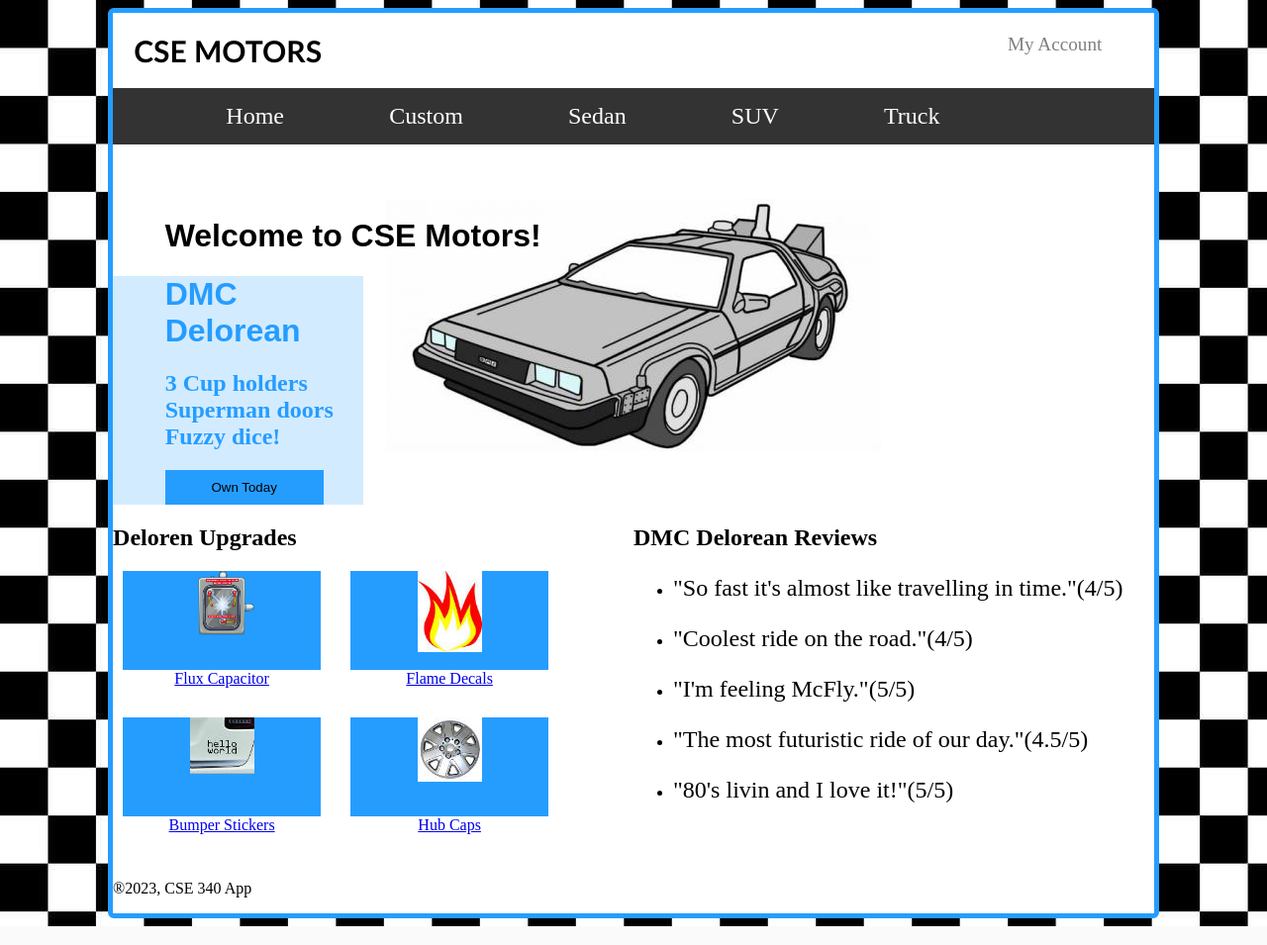
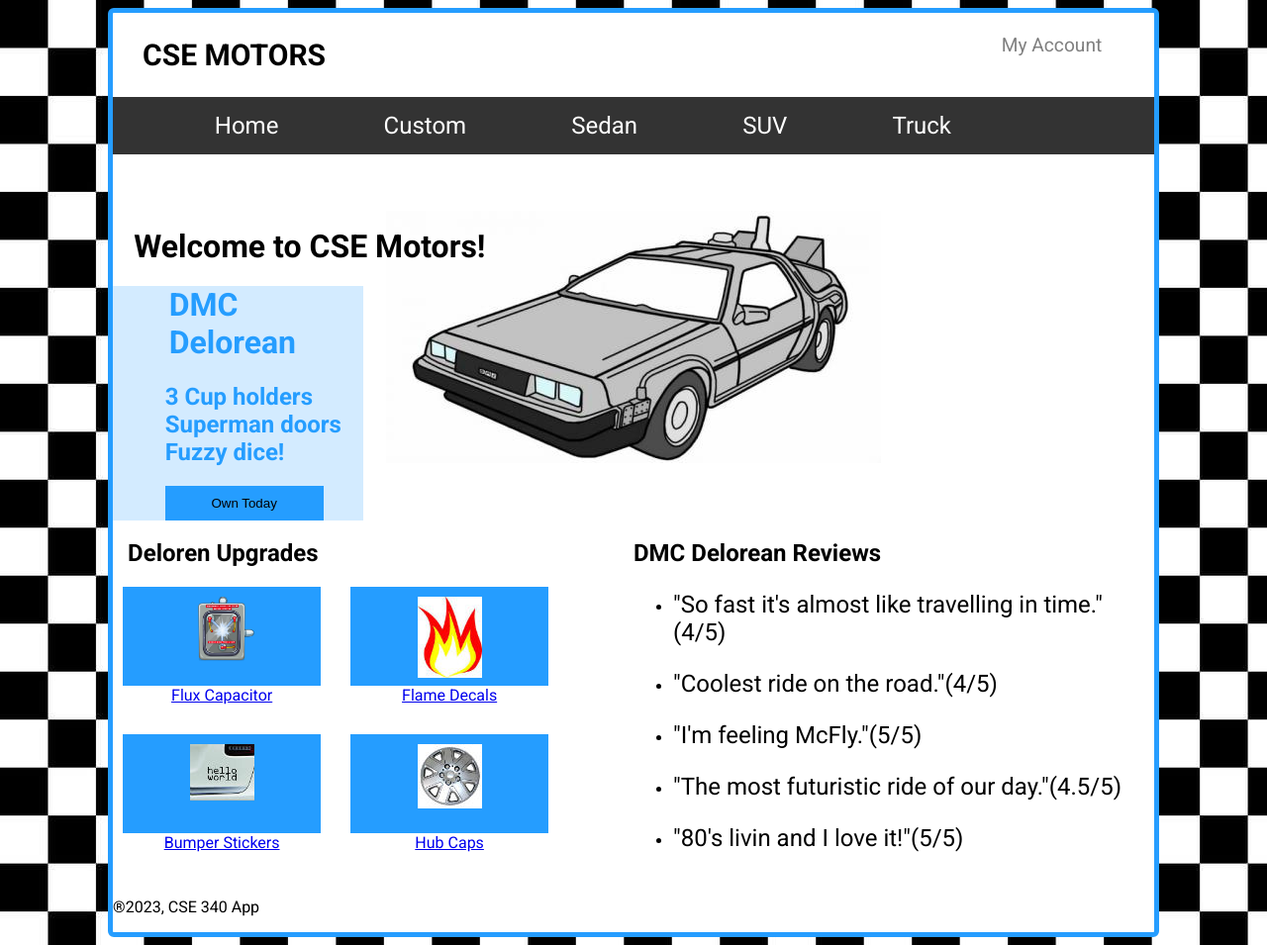
Before and after one commit to jonathanhost/cse340, a Node server app: page / in a window 1280 px wide. Shown: the whole page at 99% size. Run offline with Node 20, Linux system fonts and the light colour scheme; some libraries are stand-ins or nearby versions.

Commit message:
finished

```diff
--- a/public/css/styles.css
+++ b/public/css/styles.css
@@ -8,6 +8,7 @@
   color: black;
   background-image: url(../images/site/small_check.jpg);
   background-repeat:repeat-x;
+  font-family: "Roboto", serif;
 
 }
 header{
@@ -16,10 +17,9 @@
   justify-content: space-between;
 }
 
-header h1{
-  font-size: 30px;
-  font-family: 'Gill Sans', 'Gill Sans MT', Calibri, 'Trebuchet MS', sans-serif;
- margin-left: 2%;
+header h2{
+font-size: 30px;
+margin-left: 30px;
 }
 
 header a{
@@ -69,6 +69,11 @@
 
 }
 
+.upgrades h2{
+  margin-left: 15px;
+
+}
+
 .upgrade-item{
   display: flex;
   flex-direction: column;
@@ -86,6 +91,10 @@
   margin: 0 auto;
 }
 
+.upgrade-item span img{
+ margin-top: 10px;
+}
+
 .banner{
   background-image: url(../images/vehicles/delorean.jpg);
   background-repeat: no-repeat;
@@ -94,8 +103,8 @@
 }
 
 .banner h1{
-  margin-left: 5%;
-  font-family: sans-serif;
+  margin-left: 2%;
+
 }
 
 .reviews p{
@@ -112,7 +121,7 @@
   width: 24%;
   height: auto;
 }
-.side-bar h1{
+.side-bar h2{
   margin-left: 0;
 }
 
--- a/views/partials/head.ejs
+++ b/views/partials/head.ejs
@@ -1,4 +1,7 @@
 <meta charset="UTF-8">
 <meta name="viewport" content="width=device-width, initial-scale=1.0">
 <link rel="stylesheet" href="./css/styles.css">
+<link rel="preconnect" href="https://fonts.googleapis.com">
+<link rel="preconnect" href="https://fonts.gstatic.com" crossorigin>
+<link href="https://fonts.googleapis.com/css2?family=Roboto:ital,wght@0,100..900;1,100..900&display=swap" rel="stylesheet">
 <title>CSE Motors</title>
--- a/views/partials/header.ejs
+++ b/views/partials/header.ejs
@@ -1,5 +1,5 @@
 <header>
-    <h1>CSE MOTORS</h1>
+    <h2>CSE MOTORS</h2>
     <a href="/"> My Account</a>
 </header>
 
--- a/views/partials/reviews.ejs
+++ b/views/partials/reviews.ejs
@@ -1,5 +1,5 @@
 <div class="reviews">
-    <h1>DMC Delorean Reviews</h1>
+    <h2>DMC Delorean Reviews</h2>
     <ul>
         <li><p>"So fast it's almost like travelling in time."(4/5)</p></li>
         <li><p>"Coolest ride on the road."(4/5)</p></li>
--- a/views/partials/upgrades.ejs
+++ b/views/partials/upgrades.ejs
@@ -1,5 +1,5 @@
 <div class="upgrades">
-    <h1>Deloren Upgrades</h1>
+    <h2>Deloren Upgrades</h2>
     <div class="upgrades-session">
         <div class="upgrade-item">
             <span><img src="./images/upgrades/flux-cap.png" alt="flux-cap"></span>
```
